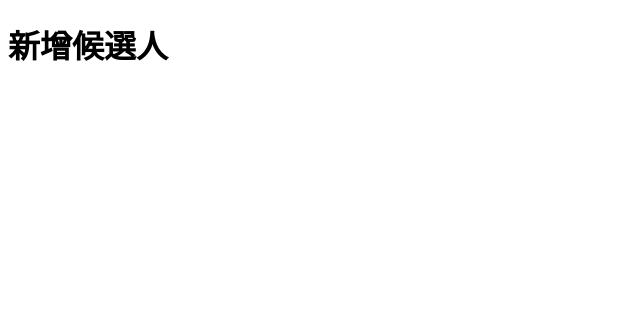
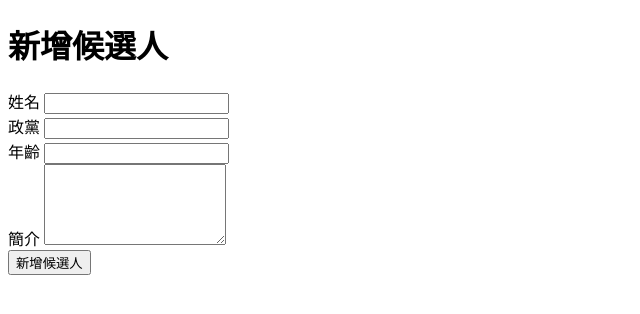
Before and after one commit to kaochenlong/vote_taiwan, a Django app: page /candidates/new in a window 1280 px wide. Shown: the top 314 px of the page, without its empty margins (0-640 px from the left). Run offline with Django 5.2, Linux system fonts and the light colour scheme.

Commit message:
add candidate

```diff
--- a/candidates/templates/candidates/new.html
+++ b/candidates/templates/candidates/new.html
@@ -2,4 +2,31 @@
 
 {% block content %}
     <h1>新增候選人</h1>
+
+    <form action="{% url 'candidates:index' %}" method="post">
+      {% csrf_token %}
+      <div>
+        <label for="name">姓名</label>
+        <input type="text" name="name">
+      </div>
+
+      <div>
+        <label for="party">政黨</label>
+        <input type="text" name="party">
+      </div>
+
+      <div>
+        <label for="party">年齡</label>
+        <input type="number" name="age">
+      </div>
+
+      <div>
+        <label for="introduction">簡介</label>
+        <textarea name="introduction" rows="5"></textarea>
+      </div>
+
+      <div>
+        <input type="submit" value="新增候選人" />
+      </div>
+    </form>
 {% endblock %}
--- a/candidates/views.py
+++ b/candidates/views.py
@@ -1,7 +1,19 @@
-from django.shortcuts import render
+from django.shortcuts import render, redirect
+from django.http import HttpResponseRedirect
+from .models import Candidate
 
 
 def index(request):
+    if request.method == "POST":
+        candidate = Candidate(
+            name=request.POST["name"],
+            party=request.POST["party"],
+            age=request.POST["age"],
+            introduction=request.POST["introduction"],
+        )
+        candidate.save()
+        return redirect("candidates:index")
+
     return render(request, "candidates/index.html")
 
 
```
